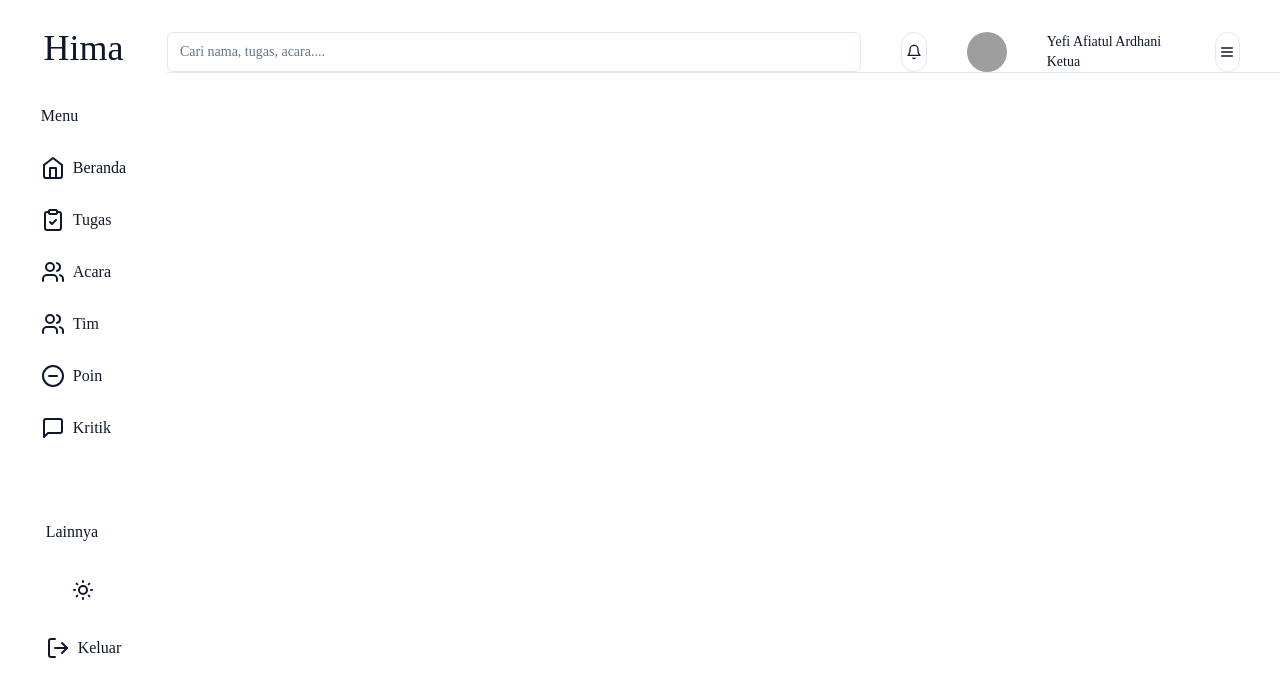
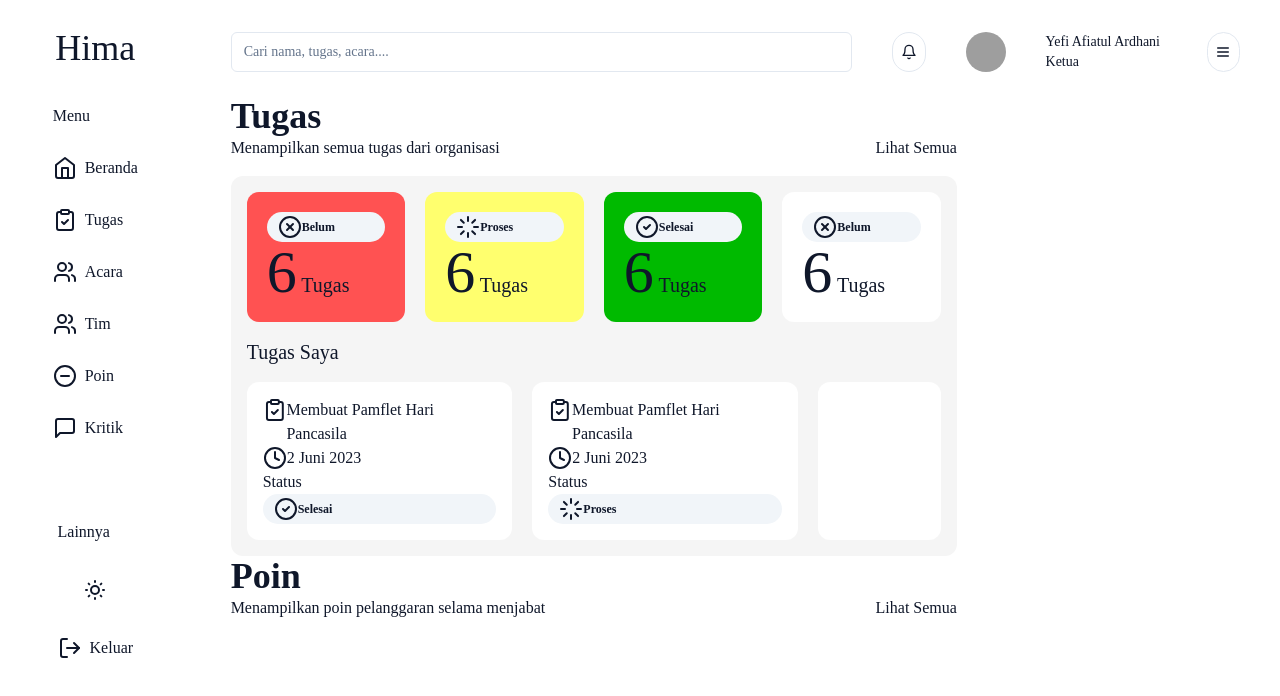
Before and after one commit to mensafri/organizingweb, a Next.js app: page / in a window 1280 px wide. Shown: the top 696 px of the page. Built offline with nearby package versions, Linux system fonts and the light colour scheme; grey boxes are pictures that could not be loaded.

Commit message:
set loading page

```diff
--- /dev/null
+++ b/app/acara/loading.tsx
@@ -0,0 +1,7 @@
+import React from 'react'
+
+export default function loading() {
+  return (
+    <div>loading........</div>
+  )
+}
--- /dev/null
+++ b/app/beranda/loading.tsx
@@ -0,0 +1,7 @@
+import React from 'react'
+
+export default function loading() {
+  return (
+    <div>loading........</div>
+  )
+}
--- /dev/null
+++ b/app/kritik/loading.tsx
@@ -0,0 +1,7 @@
+import React from 'react'
+
+export default function loading() {
+  return (
+    <div>loading........</div>
+  )
+}
--- a/app/layout.tsx
+++ b/app/layout.tsx
@@ -2,11 +2,8 @@ import "@/styles/globals.css"
 import { Metadata } from "next"
 
 import { siteConfig } from "@/config/site"
-import { fontSans } from "@/lib/fonts"
-import { cn } from "@/lib/utils"
 import Sidebar from "@/components/sidebar"
 import { SiteHeader } from "@/components/site-header"
-import { TailwindIndicator } from "@/components/tailwind-indicator"
 import { ThemeProvider } from "@/components/theme-provider"
 
 export const metadata: Metadata = {
@@ -40,7 +37,7 @@ export default function RootLayout({ children }: RootLayoutProps) {
             <Sidebar />
             <div className="w-full">
               <SiteHeader />
-              <div className="">{children}</div>
+              <div className="flex">{children}</div>
             </div>
           </ThemeProvider>
         </body>
--- /dev/null
+++ b/app/loading.tsx
@@ -0,0 +1,7 @@
+import React from 'react'
+
+export default function loading() {
+  return (
+    <div>loading........</div>
+  )
+}
--- a/app/page.tsx
+++ b/app/page.tsx
@@ -1,16 +1,107 @@
+import Link from "next/link"
+import {
+  CheckCircle2,
+  ClipboardCheck,
+  Clock,
+  Loader,
+  XCircle,
+} from "lucide-react"
 
+import { Badge } from "@/components/ui/badge"
 
 export default function IndexPage() {
   return (
-    <div>
+    <>
       {/* Tugas dan Poin */}
-      <div>
+      <div className="mb-0 ml-10 mt-6  flex w-8/12 flex-col">
+        <h1 className="text-4xl font-bold">Tugas</h1>
+        <div className="flex flex-row justify-between">
+          <p className="font-light">Menampilkan semua tugas dari organisasi</p>
+          <Link href="tugas">Lihat Semua</Link>
+        </div>
+        <div className="mt-4 rounded-xl bg-[#F5F5F5]">
+          <div className="m-4 grid grid-cols-4 place-items-stretch gap-5">
+            <div className="rounded-xl bg-[#FF5252] p-5">
+              <Badge variant="secondary" className="flex flex-row">
+                <XCircle />
+                Belum
+              </Badge>
+              <p className="text-xl">
+                <span className="text-6xl">6</span> Tugas
+              </p>
+            </div>
+            <div className="rounded-xl bg-[#FFFF6E] p-5">
+              <Badge variant="secondary" className="flex flex-row">
+                <Loader />
+                Proses
+              </Badge>
+              <p className="text-xl">
+                <span className="text-6xl">6</span> Tugas
+              </p>
+            </div>
+            <div className="rounded-xl bg-[#00BA00] p-5">
+              <Badge variant="secondary" className="flex flex-row">
+                <CheckCircle2 />
+                Selesai
+              </Badge>
+              <p className="text-xl">
+                <span className="text-6xl">6</span> Tugas
+              </p>
+            </div>
+            <div className="rounded-xl bg-[#FFFFFF] p-5">
+              <Badge variant="secondary" className="flex flex-row">
+                <XCircle />
+                Belum
+              </Badge>
+              <p className="text-xl">
+                <span className="text-6xl">6</span> Tugas
+              </p>
+            </div>
+          </div>
+          <p className="mb-2 ml-4 mt-0  text-xl">Tugas Saya</p>
+          <div className="m-4 grid grid-cols-5 gap-5">
+            <div className="col-span-2 flex flex-col rounded-xl bg-[#FFFFFF] p-4">
+              <div className="flex flex-row">
+                <ClipboardCheck />
+                Membuat Pamflet Hari Pancasila
+              </div>
+              <div className="flex flex-row">
+                <Clock />2 Juni 2023
+              </div>
+              Status
+              <Badge variant="secondary" className="flex flex-row">
+                <CheckCircle2 />
+                Selesai
+              </Badge>
+            </div>
+            <div className="col-span-2 flex flex-col rounded-xl bg-[#FFFFFF] p-4">
+              <div className="flex flex-row">
+                <ClipboardCheck />
+                Membuat Pamflet Hari Pancasila
+              </div>
+              <div className="flex flex-row">
+                <Clock />2 Juni 2023
+              </div>
+              Status
+              <Badge variant="secondary">
+                <Loader />
+                Proses
+              </Badge>
+            </div>
+            <div className="flex flex-col rounded-xl bg-[#FFFFFF] p-6"></div>
+          </div>
+        </div>
+        <h1 className="text-4xl font-bold">Poin</h1>
+        <div className="flex flex-row justify-between">
+          <p className="font-light">
+            Menampilkan poin pelanggaran selama menjabat
+          </p>
+          <Link href="poin">Lihat Semua</Link>
+        </div>
+      </div>
 
-      </div>
       {/* Acara dan Tim */}
-      <div>
-
-      </div>
-    </div>
+      <div></div>
+    </>
   )
 }
--- /dev/null
+++ b/app/poin/loading.tsx
@@ -0,0 +1,7 @@
+import React from 'react'
+
+export default function loading() {
+  return (
+    <div>loading........</div>
+  )
+}
--- /dev/null
+++ b/app/tim/loading.tsx
@@ -0,0 +1,7 @@
+import React from 'react'
+
+export default function loading() {
+  return (
+    <div>loading........</div>
+  )
+}
--- /dev/null
+++ b/app/tugas/loading.tsx
@@ -0,0 +1,7 @@
+import React from 'react'
+
+export default function loading() {
+  return (
+    <div>loading........</div>
+  )
+}
--- a/components/sidebar.tsx
+++ b/components/sidebar.tsx
@@ -30,7 +30,7 @@ const Item = ({ path, title, icon }: ItemType) => {
 
 export default function Sidebar() {
   return (
-    <div className="flex h-screen w-48 flex-col items-center">
+    <div className="flex h-screen w-56 flex-col items-center">
       <h1 className="mt-7 text-4xl ">Hima</h1>
       {/* Item Menu */}
       <div className="mt-9 flex flex-col gap-7 ">
--- a/components/site-header.tsx
+++ b/components/site-header.tsx
@@ -12,12 +12,12 @@ import {
 
 export function SiteHeader() {
   return (
-    <header className="sticky top-0 z-40 w-full border-b bg-background">
-      <nav className="mt-8 flex gap-10">
+    <header className="sticky top-0 z-40 w-full bg-background">
+      <nav className="ml-10 mt-8  flex gap-10">
         <Input placeholder="Cari nama, tugas, acara...." />
         <Popover>
           <PopoverTrigger asChild>
-            <Button variant="outline" className="w-10 rounded-full p-0">
+            <Button variant="outline" className="w-14 rounded-full p-0">
               <Bell className="h-4 w-4" />
               <span className="sr-only">Open popover</span>
             </Button>
@@ -77,7 +77,7 @@ export function SiteHeader() {
         </div>
         <Popover>
           <PopoverTrigger asChild>
-            <Button variant="outline" className="mr-10 w-10 rounded-full p-0 ">
+            <Button variant="outline" className="mr-10 w-14 rounded-full p-0 ">
               <Menu className="h-4 w-4" />
               <span className="sr-only">Open popover</span>
             </Button>
--- /dev/null
+++ b/components/ui/badge.tsx
@@ -0,0 +1,36 @@
+import * as React from "react"
+import { cva, type VariantProps } from "class-variance-authority"
+
+import { cn } from "@/lib/utils"
+
+const badgeVariants = cva(
+  "inline-flex items-center border rounded-full px-2.5 py-0.5 text-xs font-semibold transition-colors focus:outline-none focus:ring-2 focus:ring-ring focus:ring-offset-2",
+  {
+    variants: {
+      variant: {
+        default:
+          "bg-primary hover:bg-primary/80 border-transparent text-primary-foreground",
+        secondary:
+          "bg-secondary hover:bg-secondary/80 border-transparent text-secondary-foreground",
+        destructive:
+          "bg-destructive hover:bg-destructive/80 border-transparent text-destructive-foreground",
+        outline: "text-foreground",
+      },
+    },
+    defaultVariants: {
+      variant: "default",
+    },
+  }
+)
+
+export interface BadgeProps
+  extends React.HTMLAttributes<HTMLDivElement>,
+    VariantProps<typeof badgeVariants> {}
+
+function Badge({ className, variant, ...props }: BadgeProps) {
+  return (
+    <div className={cn(badgeVariants({ variant }), className)} {...props} />
+  )
+}
+
+export { Badge, badgeVariants }
```
